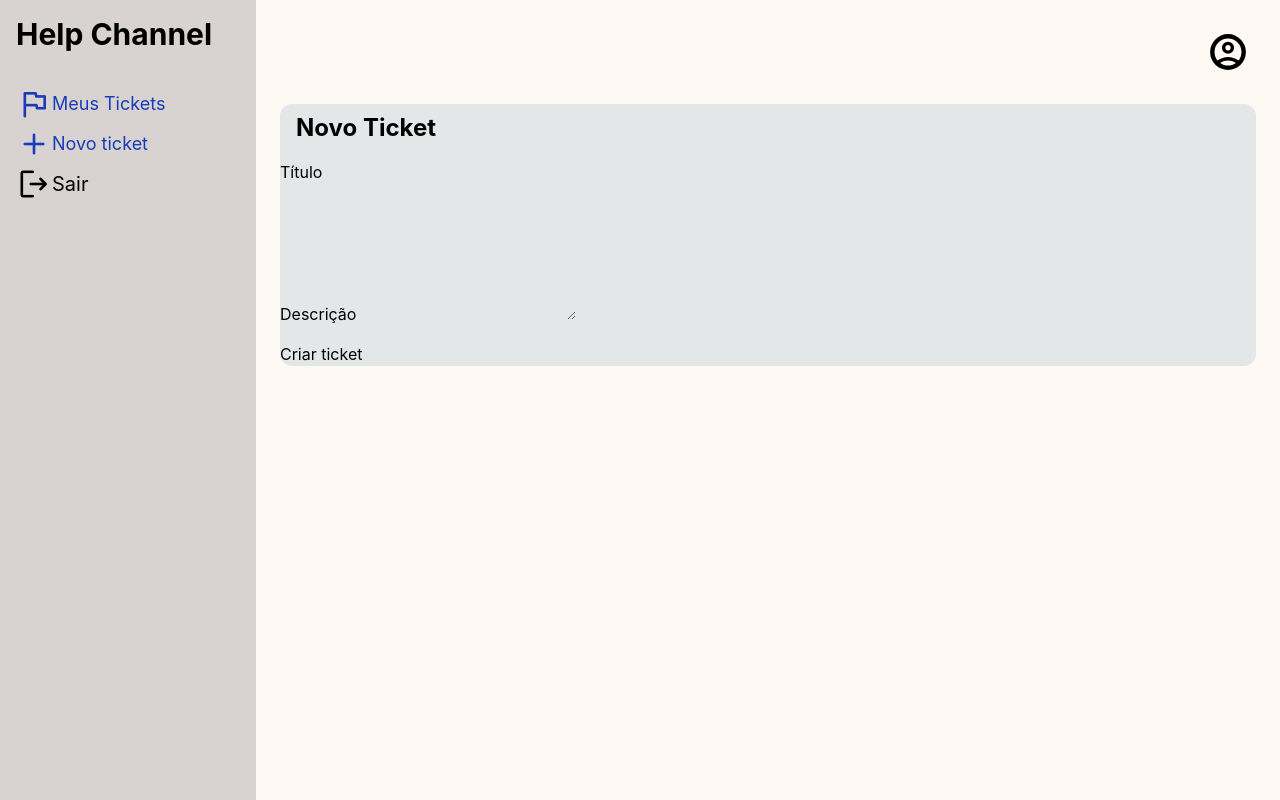
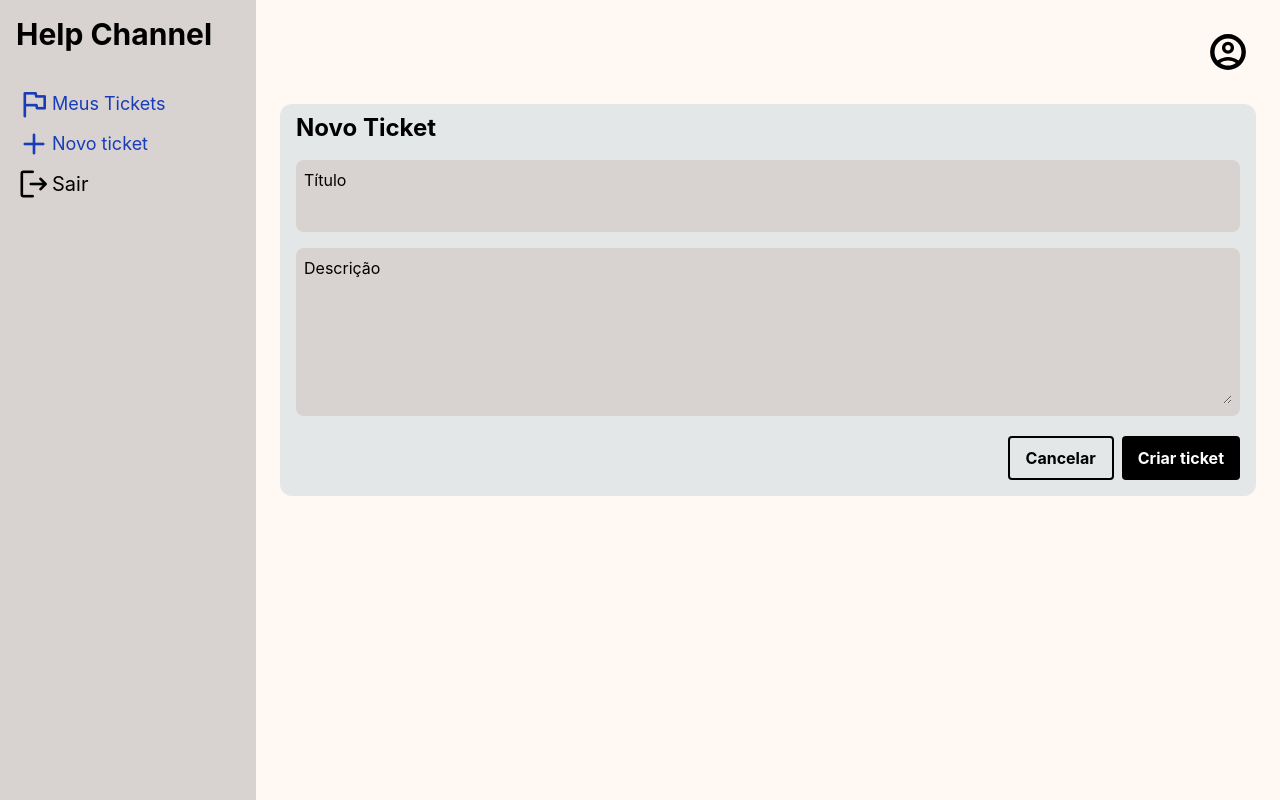
Before and after one commit to LightThe/adS032-trabalho-frontend, a React (Vite) app in the folder projeto-help-channel/: page /tickets/novo in a window 1280 px wide. Built offline with nearby package versions, Linux system fonts and the light colour scheme.

Commit message:
estilizacao feita

```diff
--- a/projeto-help-channel/src/components/InputCard.jsx
+++ b/projeto-help-channel/src/components/InputCard.jsx
@@ -0,0 +1,32 @@
+export default function InputCard({
+  label,
+  value,
+  onChange,
+  error,
+  type = "text",
+  rows = 1,
+}) {
+  return (
+    <div className="input-card flex flex-col gap-1 m-4 bg-taupe-300 rounded-lg p-2 pb-3">
+      <label className="input-card-label">{label}</label>
+      {type === "textarea" ? (
+        <textarea
+          className={`input-card-input ${error ? "input-card-error" : ""} font-bold`}
+          value={value}
+          onChange={onChange}
+          rows={rows}
+        />
+      ) : (
+        <input
+          className={`input-card-input ${error ? "input-card-error" : ""} font-bold`}
+          type={type}
+          value={value}
+          onChange={onChange}
+        />
+      )}
+      {error && (
+        <span className="input-card-error-message text-red-600">{error}</span>
+      )}
+    </div>
+  );
+}
--- a/projeto-help-channel/src/components/NovoTicket.jsx
+++ b/projeto-help-channel/src/components/NovoTicket.jsx
@@ -1,13 +1,14 @@
-import { useState, useContext } from 'react';
-import { useNavigate } from 'react-router';
+import { useState, useContext } from "react";
+import { useNavigate } from "react-router";
 // Ajuste os caminhos de importação conforme a estrutura do seu projeto
-import { UserContext } from '../contexts/UserContext';
-import { criarTicket } from '../services/ticketService';
+import { UserContext } from "../contexts/UserContext";
+import { criarTicket } from "../services/ticketService";
+import InputCard from "./InputCard";
 
 export default function CadastrarTicket() {
   // 1. Estados controlados do formulário
-  const [titulo, setTitulo] = useState('');
-  const [descricao, setDescricao] = useState('');
+  const [titulo, setTitulo] = useState("");
+  const [descricao, setDescricao] = useState("");
   const [erros, setErros] = useState({}); // Objeto para guardar os erros de validação
 
   // 2. Hooks de contexto e navegação
@@ -19,11 +20,11 @@ export default function CadastrarTicket() {
     const novosErros = {};
 
     if (!titulo.trim()) {
-      novosErros.titulo = 'O título é obrigatório.';
+      novosErros.titulo = "O título é obrigatório.";
     }
 
-    if (descricao.trim().length <= 10) {
-      novosErros.descricao = 'A descrição deve ter mais de 10 caracteres.';
+    if (descricao.trim().length <= 5) {
+      novosErros.descricao = "A descrição deve ter mais de 5 caracteres.";
     }
 
     setErros(novosErros);
@@ -45,8 +46,8 @@ export default function CadastrarTicket() {
       titulo,
       descricao,
       usuario: usuario.id, // Assumindo que o contexto expõe um objeto com 'id'
-      status: 'aberto',
-      data: new Date().toISOString() // Pega a data/hora atual no formato ISO
+      status: "aberto",
+      data: new Date().toISOString(), // Pega a data/hora atual no formato ISO
     };
 
     try {
@@ -54,47 +55,51 @@ export default function CadastrarTicket() {
       await criarTicket(payload);
 
       // Redireciona imediatamente em caso de sucesso
-      navigate('/tickets');
+      navigate("/tickets");
     } catch (error) {
       // Requisito: logar erro no console, sem exibir na interface
-      console.error('Erro ao criar ticket na API:', error);
+      console.error("Erro ao criar ticket na API:", error);
     }
   };
 
   return (
-    <section className="container-ticket-novo m-6 bg-mist-200 rounded-xl">
+    <section className="container-ticket-novo m-6 bg-mist-200 rounded-xl relative pb-16">
       <h1 className="text-2xl font-bold m-4 pt-2">Novo Ticket</h1>
 
       <form onSubmit={handleSubmit} noValidate>
-        {/* Campo: Título */}
-        <div>
-          <label htmlFor="titulo">Título</label>
-          <input
+        <InputCard
+          label="Título"
           type="text"
-            id="titulo"
           value={titulo}
           onChange={(e) => setTitulo(e.target.value)}
+          error={erros.titulo}
         />
-          {/* Renderização condicional da mensagem de erro */}
-          {erros.titulo && <span className="erro" style={{ color: 'red', display: 'block' }}>{erros.titulo}</span>}
-        </div>
 
-        {/* Campo: Descrição */}
-        <div style={{ marginTop: '1rem' }}>
-          <label htmlFor="descricao">Descrição</label>
-          <textarea
-            id="descricao"
+        <InputCard
+          label="Descrição"
+          type="textarea"
           value={descricao}
           onChange={(e) => setDescricao(e.target.value)}
+          error={erros.descricao}
           rows={5}
         />
-          {erros.descricao && <span className="erro" style={{ color: 'red', display: 'block' }}>{erros.descricao}</span>}
-        </div>
 
-        {/* Botão de Submit */}
-        <button type="submit" style={{ marginTop: '1rem' }}>
+        {/* Botões posicionados dentro do card (canto inferior direito) */}
+        <div className="absolute bottom-4 right-4 flex gap-2 z-10">
+          <button
+            type="button"
+            onClick={() => navigate("/tickets")}
+            className="text-black hover:text-gray-700 font-bold py-2 px-4 rounded border-2 border-black"
+          >
+            Cancelar
+          </button>
+          <button
+            type="submit"
+            className="bg-black hover:bg-gray-700 text-white font-bold py-2 px-4 rounded"
+          >
             Criar ticket
           </button>
+        </div>
       </form>
     </section>
   );
```
Lines whose indentation alone changed are shown as unchanged.
